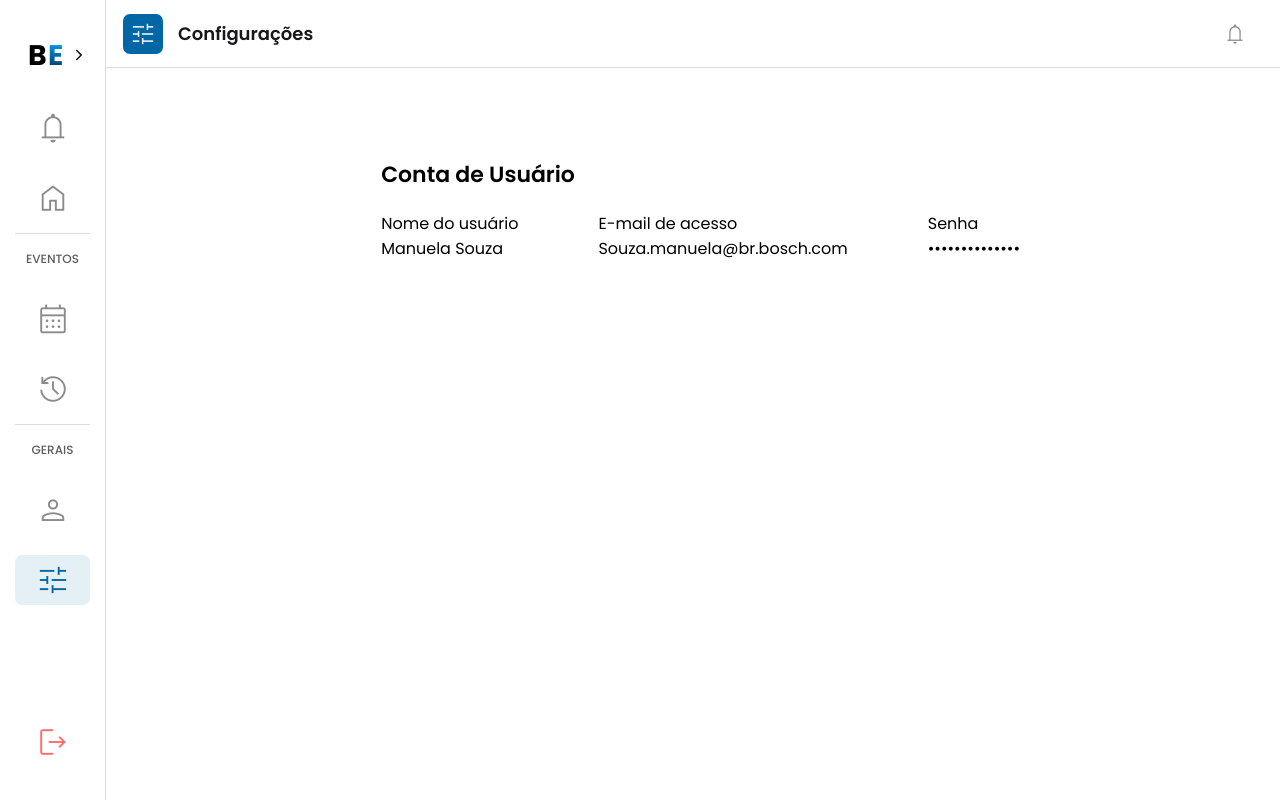
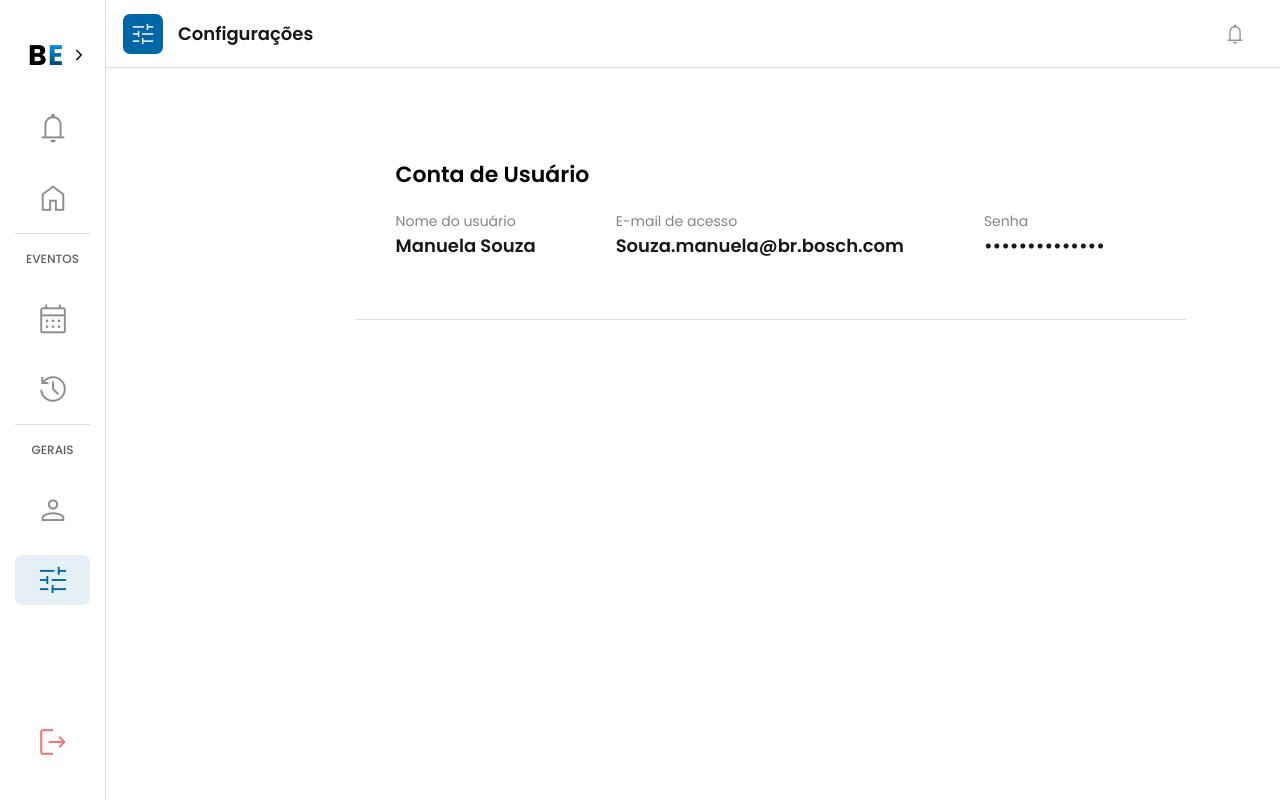
Before and after one commit to EsyProject/EsyFrontend, a React (Vite) app: page /settings in a window 1280 px wide. Built offline with nearby package versions, Linux system fonts and the light colour scheme.

Commit message:
feat: changing page settings style

```diff
--- a/src/pages/Settings/Settings.css
+++ b/src/pages/Settings/Settings.css
@@ -9,12 +9,14 @@
 .container-main-settings {
   flex: 1;
   padding: 10px;
-  margin-left: 29%;
+  width: 850px;
+  margin: 0 27%;
   transition: margin-left 0.3s;
 }
 
 .user-account {
   margin-top: 80px;
+  padding-left: 40px;
 }
 
 .user-account h2 {
@@ -27,6 +29,18 @@
   gap: 80px;
   align-items: center;
   margin: 20px 0 60px 0;
+  padding-left: 40px;
+}
+
+.user-info p {
+  font-size: 14px;
+  color: #80868b;
+}
+
+.user-info h4 {
+  font-size: 18px;
+  color: #17181b;
+  font-weight: 550;
 }
 
 .navbar-container {
--- a/src/pages/Settings/Settings.jsx
+++ b/src/pages/Settings/Settings.jsx
@@ -31,19 +31,21 @@ const Settings = () => {
         <div className="user-account-data">
           <div className="user-info">
             <p>Nome do usuário</p>
-            <p>Manuela Souza</p>
+            <h4>Manuela Souza</h4>
           </div>
 
           <div className="user-info">
             <p>E-mail de acesso</p>
-            <p>Souza.manuela@br.bosch.com</p>
+            <h4>Souza.manuela@br.bosch.com</h4>
           </div>
 
           <div className="user-info">
             <p>Senha</p>
-            <p>••••••••••••••</p>
+            <h4>••••••••••••••</h4>
           </div>
         </div>
+
+        <div className="border-bottom"></div>
 
       </div>
     </div>
```
